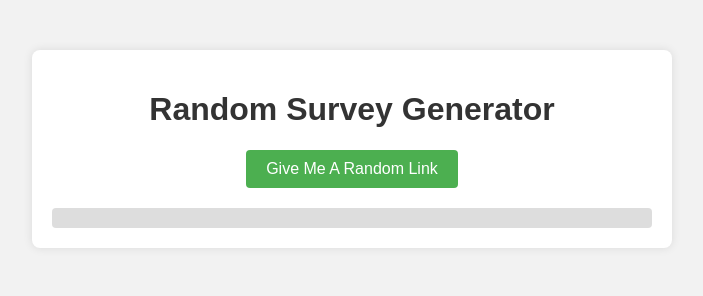
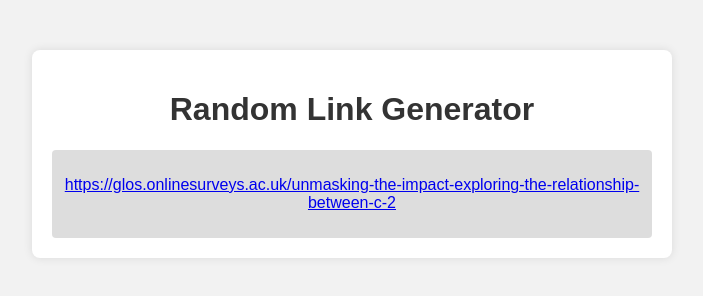
Before and after one commit to Zackthompson1/zackthompson1.github.io, a plain HTML site: page index.html in a window 1280 px wide. Shown: the whole page, without its empty margins (288-991 px from the left). Drawn offline with Linux system fonts and the light colour scheme.

Commit message:
Changes Yoyo failed to mention she need firstly xD

```diff
--- a/index.html
+++ b/index.html
@@ -4,14 +4,13 @@
     <meta charset="UTF-8">
     <meta name="viewport" content="width=device-width, initial-scale=1.0">
     <link rel="stylesheet" href="style.css">
-    <title>Random Links Generator</title>
+    <title>Random Link Generator</title>
 </head>
 <body>
     <div class="container">
-        <h1>Random Survey Generator</h1>
-        <button id="generateLink">Give Me A Random Link</button>
+        <h1>Random Link Generator</h1>
         <div id="linkContainer">
-            <!-- Displayed link will appear here -->
+            <!-- Random link will appear here upon page load -->
         </div>
     </div>
 
--- a/script.js
+++ b/script.js
@@ -5,12 +5,10 @@ document.addEventListener("DOMContentLoaded", function() {
         // Add more links as needed
     ];
 
-    const generateLinkButton = document.getElementById("generateLink");
     const linkContainer = document.getElementById("linkContainer");
 
-    generateLinkButton.addEventListener("click", function() {
-        const randomIndex = Math.floor(Math.random() * links.length);
-        const randomLink = links[randomIndex];
-        linkContainer.innerHTML = `<p><a href="${randomLink}" target="_blank">${randomLink}</a></p>`;
-    });
+    // Generate a random link upon page load
+    const randomIndex = Math.floor(Math.random() * links.length);
+    const randomLink = links[randomIndex];
+    linkContainer.innerHTML = `<p><a href="${randomLink}" target="_blank">${randomLink}</a></p>`;
 });
```
